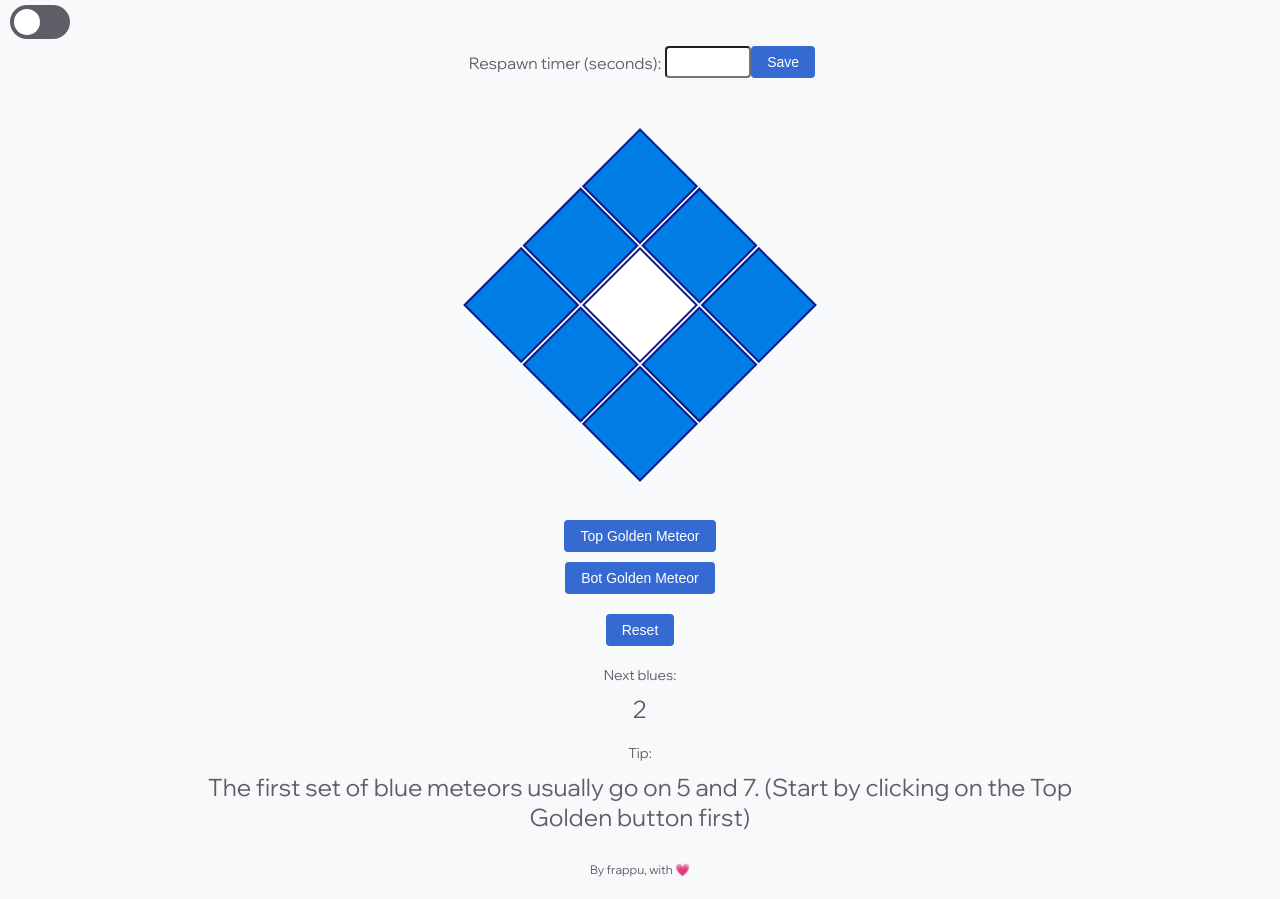
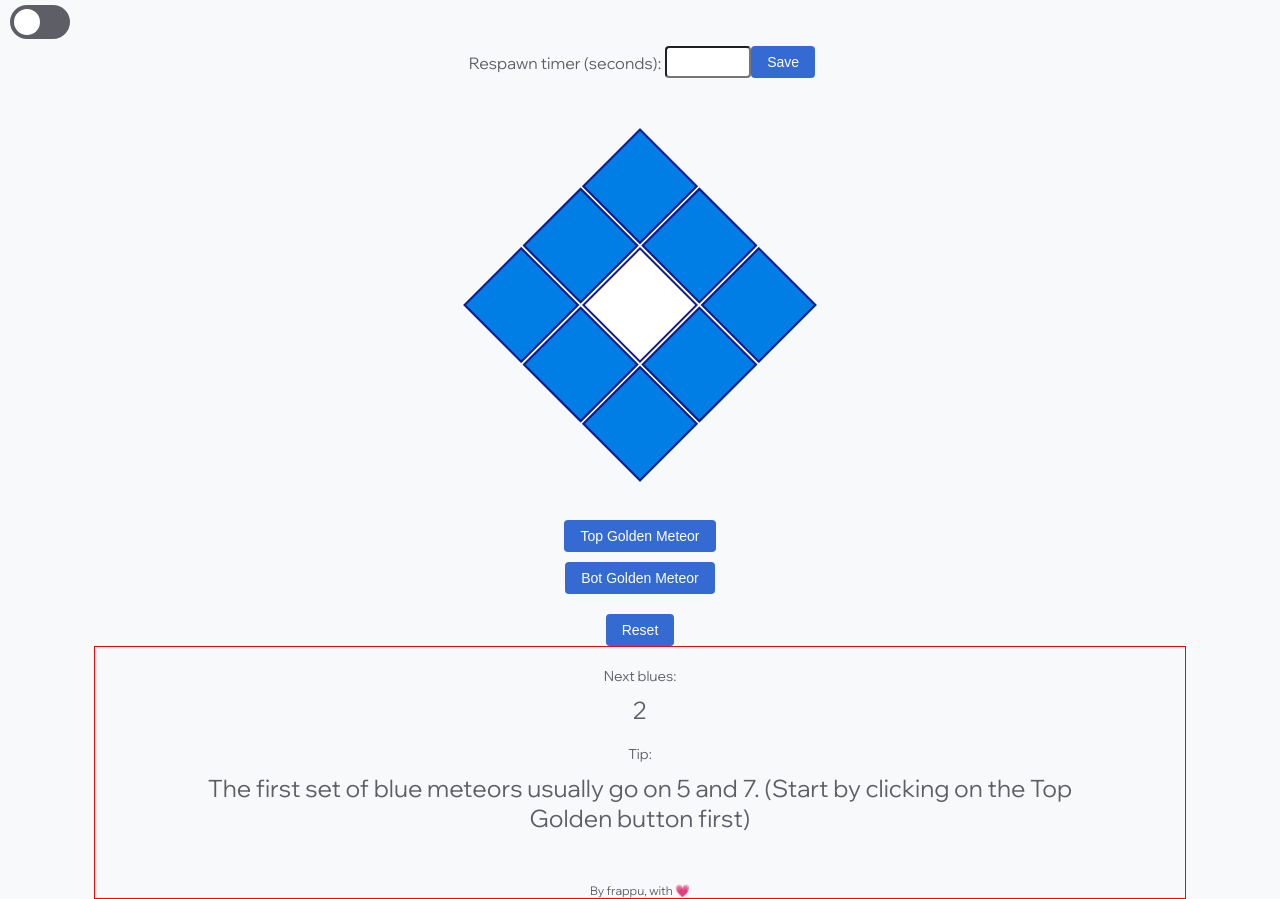
Before and after one commit to frappufrappu/brelg6, a plain HTML site: page index.html in a window 1280 px wide. Before the commit the page ends 877 px from the top, so only its background shows below. Drawn offline with Linux system fonts and the light colour scheme.

Commit message:
Update styles.css

```diff
--- a/styles/styles.css
+++ b/styles/styles.css
@@ -1,4 +1,8 @@
 @import url("https://fonts.googleapis.com/css2?family=Wix+Madefor+Display&display=swap");
+
+html {
+  height: 100%;
+}
 
 body {
   background-color: #f8f9fa;
@@ -6,7 +10,7 @@ body {
   flex-direction: column;
   align-items: center;
   justify-content: center;
-
+  min-height: 100%;
   margin: 0;
   font-family: "Wix Madefor Display", sans-serif;
 }
@@ -75,6 +79,7 @@ body {
   flex-direction: column;
   align-items: center;
   text-align: center;
+  border: solid 1px red;
 }
 
 #nextTextSequence {
@@ -92,7 +97,7 @@ body {
 }
 
 #by {
-  margin-top: 30px;
+  margin-top: 50px;
   font-size: 12px;
 }
 
```
